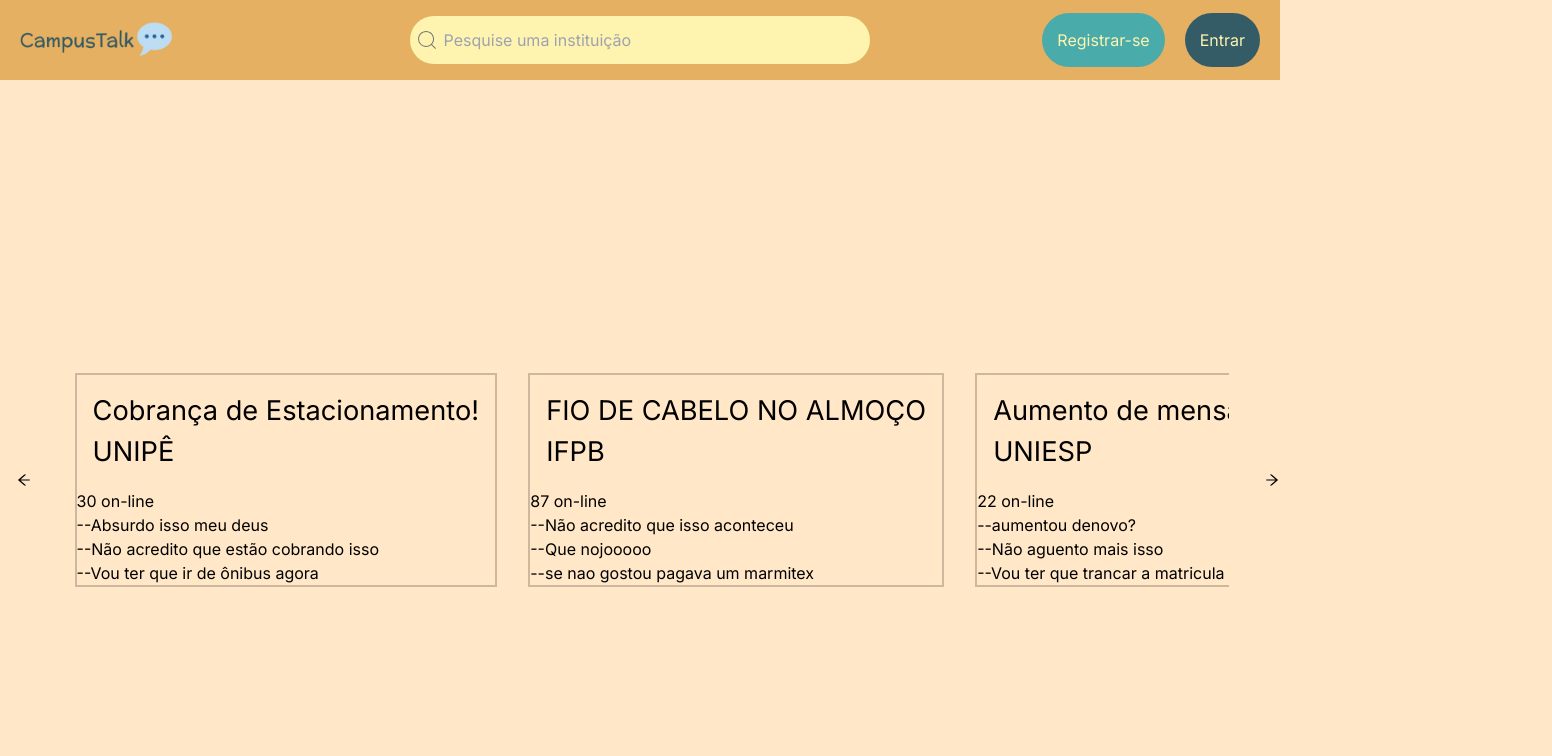
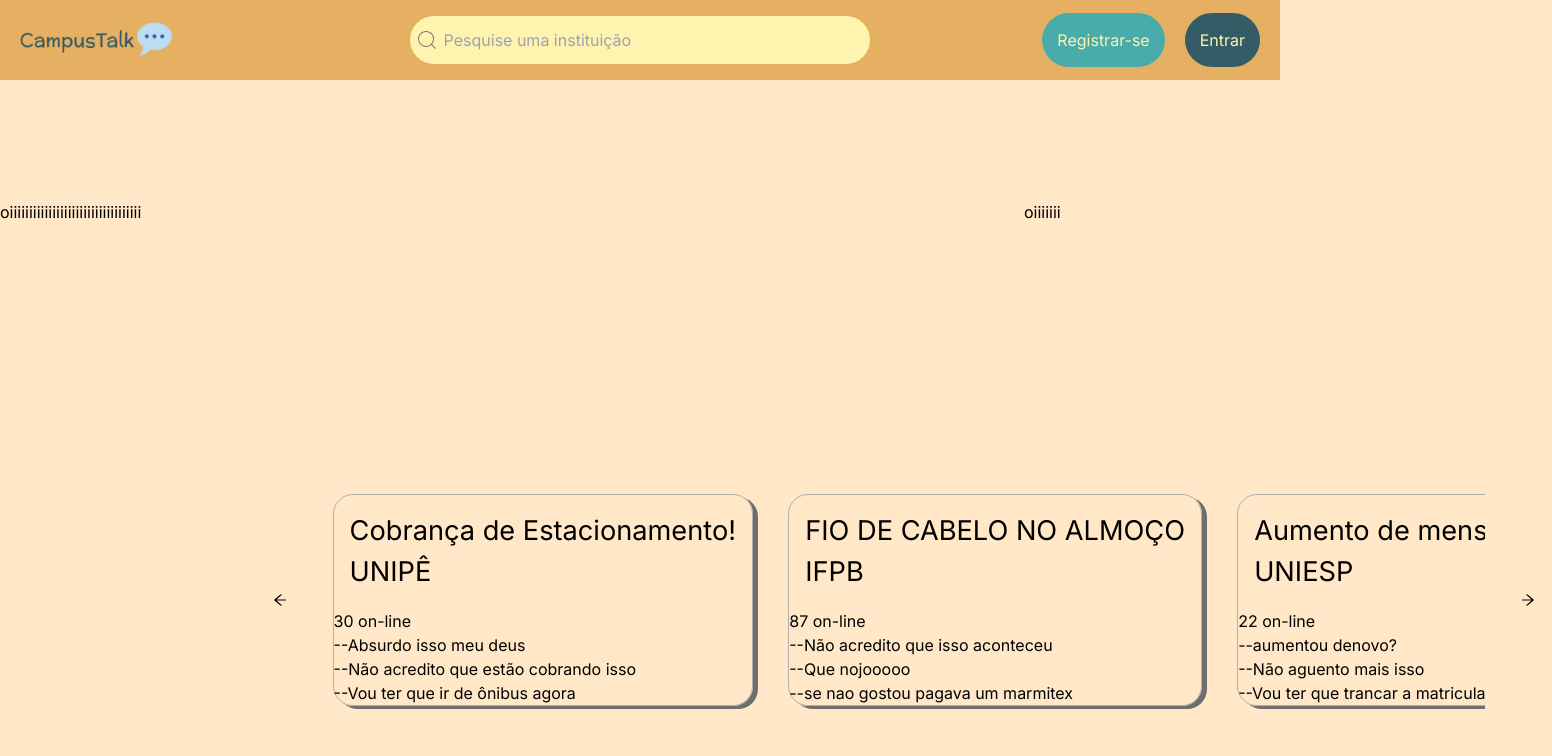
Before and after one commit to itallume/CampusTalk, a Next.js app: page / in a window 1280 px wide. Shown: the top 756 px of the page, 1552 px wide, since content can reach past the window. Built offline with nearby package versions, Linux system fonts and the light colour scheme; a web font is replaced by a local one.

Commit message:
modificações nos cards e na estrutura do body

```diff
--- a/src/app/globals.css
+++ b/src/app/globals.css
@@ -6,3 +6,10 @@
   color: rgb(var(--foreground-rgb));
   background: #ffe7c7;
 }
+
+#forum{
+  margin-top: 200px;
+  display: grid;
+  grid-template-columns: 20% 60% 20%;
+  grid-template-rows: 1fr;
+}
--- a/src/app/layout.js
+++ b/src/app/layout.js
@@ -15,7 +15,9 @@
 
       <body className={inter.className}>
         <Header/>
-        {children}
+        <div id="forum">
+          {children}
+        </div>
         <Footer/>
       </body>
     </html>
--- a/src/app/page.js
+++ b/src/app/page.js
@@ -3,8 +3,16 @@
 import TrendingSlider from "@/components/TrendingSlider";
 export default function Home() {
   return (
-    <div>
-      <TrendingSlider />
-    </div>
+    <>
+      <section>oiiiiiiiiiiiiiiiiiiiiiiiiiiiiiiiiii</section>
+      <section>
+        <div>
+          <TrendingSlider />
+        </div>
+
+        <p>oiii</p>
+        </section>
+      <section>oiiiiiii</section>
+    </>
   );
 }
--- a/src/components/Footer.jsx
+++ b/src/components/Footer.jsx
@@ -1,4 +1,4 @@
-import FooterStyles from './FooterStyles.module.css';
+import FooterStyles from '@/components/styles/FooterStyles.module.css';
 export default function Footer() {
 
     return(
--- a/src/components/Header.jsx
+++ b/src/components/Header.jsx
@@ -1,6 +1,6 @@
 import Image from "next/image";
 import Logo from "@/image/logo.png"
-import styles from "./Header.module.css"
+import styles from "@/components/styles/Header.module.css"
 import { CiSearch } from "react-icons/ci";
 
 export default function Header(){
--- a/src/components/TrendingSlider.js
+++ b/src/components/TrendingSlider.js
@@ -2,7 +2,7 @@
 import Link from "next/link";
 import React from "react";
 import { AiOutlineArrowRight, AiOutlineArrowLeft } from "react-icons/ai";
-import "./TrendingSlider.css";
+import "@/components/styles/TrendingSlider.css";
 
 export default function TrendingSlider() {
   const filteredItems = [
--- a/src/components/Header.module.css
+++ b/src/components/styles/Header.module.css
@@ -2,6 +2,10 @@
     background-color: #E5B061;
     height: 10vh;
     align-items: center;
+    position: fixed;
+    top: 0;
+    right: 0;
+    left: 0;
 }
 .nav {
     height: 100%;
--- a/src/components/TrendingSlider.css
+++ b/src/components/styles/TrendingSlider.css
@@ -28,9 +28,11 @@
 }
 
 .row-item {
-  outline: 2px solid rgba(0, 0, 0, 0.205);
+  border: solid 1px rgb(175, 175, 175);
+  box-shadow: 5px 3px 0px rgb(110, 110, 110);
   cursor: pointer;
   transition: all 0.15s ease-in;
+  border-radius: 20px;
 }
 
 .row-item:hover {
```
Also changed, not shown: src/components/styles/FooterStyles.module.css (renamed from src/components/FooterStyles.module.css).
